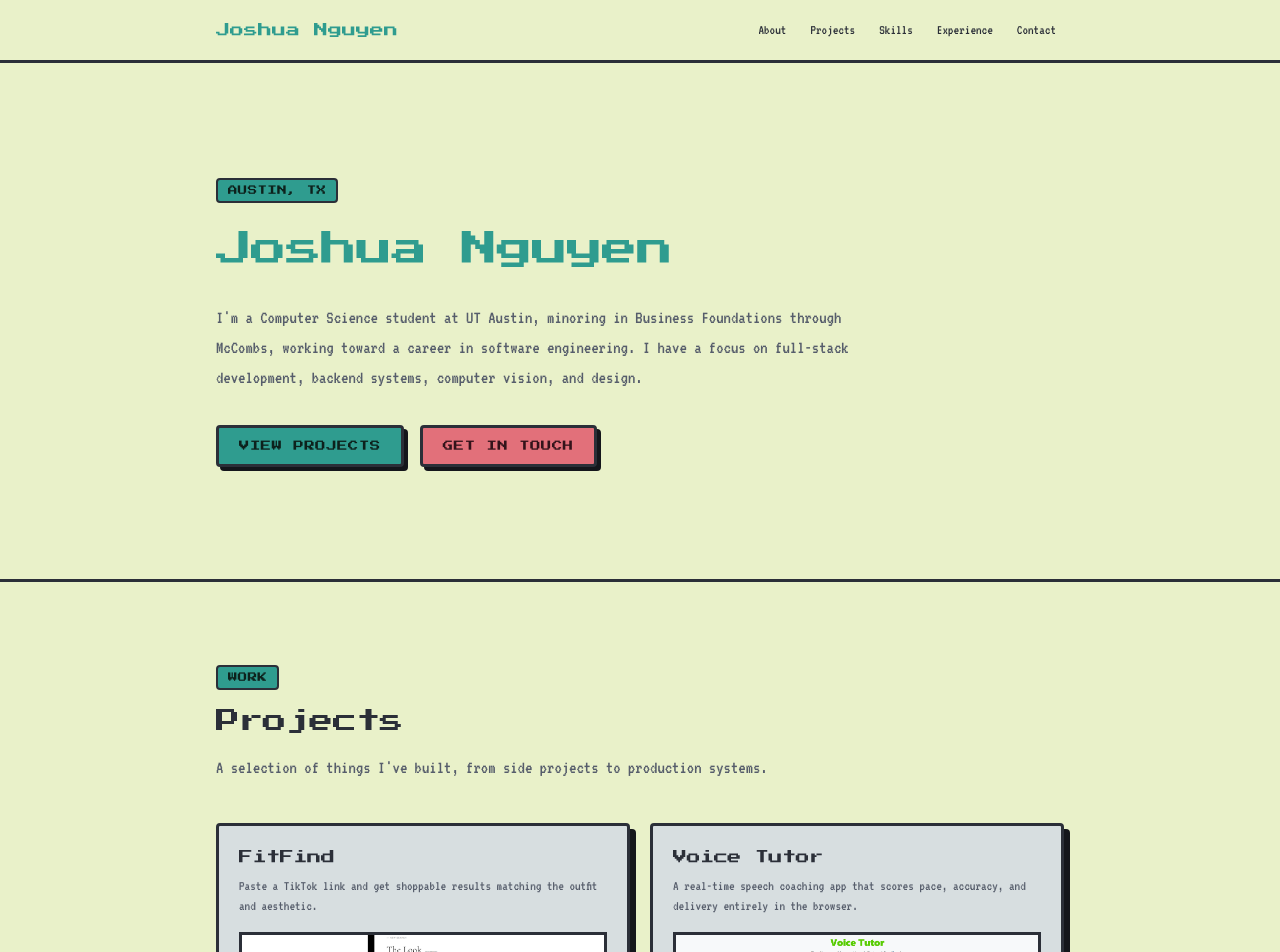
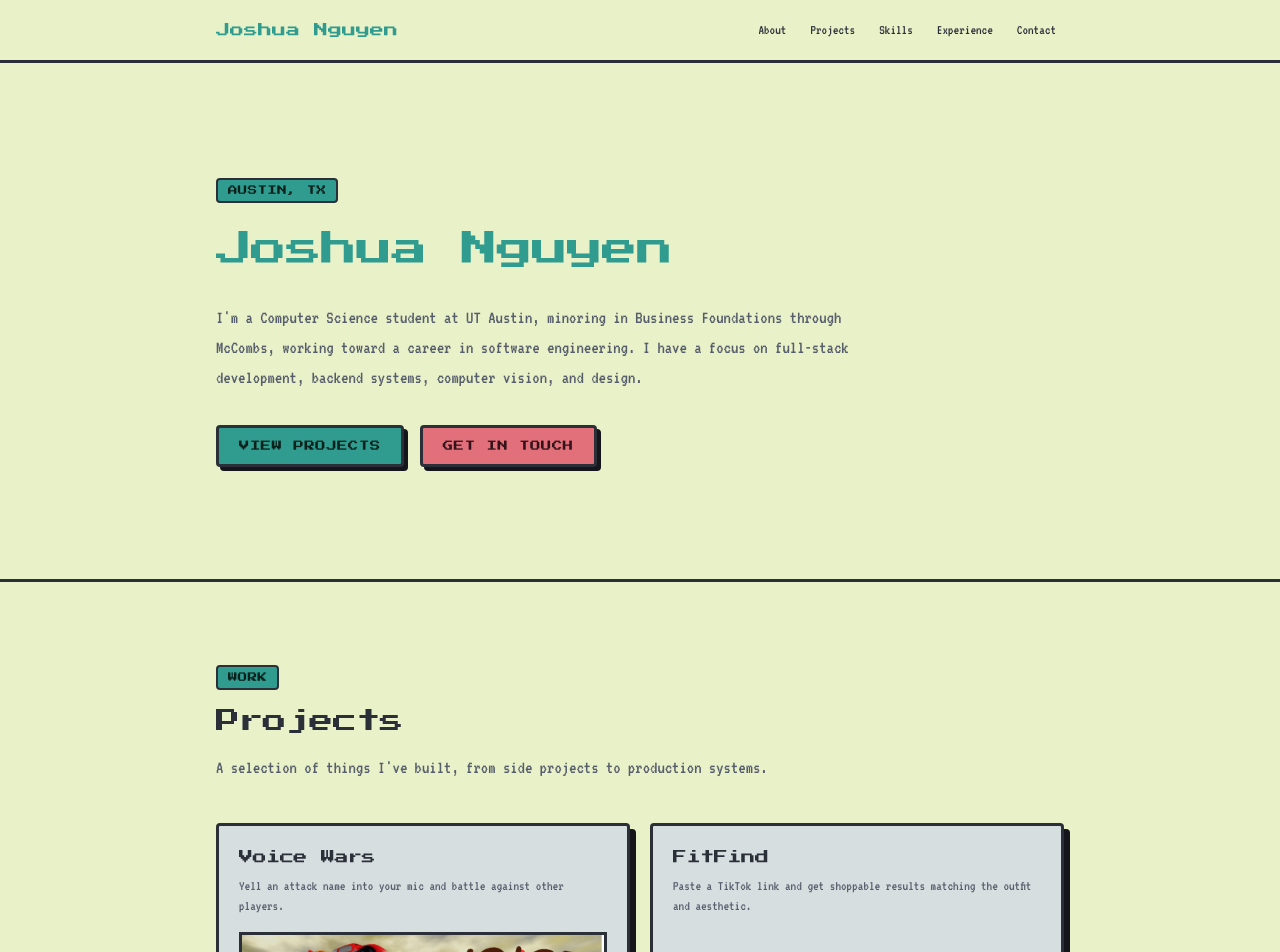
Before and after one commit to JoshNguyen13/Portfolio, a Next.js app: page / in a window 1280 px wide. Shown: the top 952 px of the page. Built offline with nearby package versions, Linux system fonts and the light colour scheme.

Commit message:
Voice Wars

```diff
--- a/src/app/projects/[slug]/page.tsx
+++ b/src/app/projects/[slug]/page.tsx
@@ -75,6 +75,18 @@ export default async function ProjectPage({ params }: Props) {
         )}
       </div>
 
+      {project.videoEmbedUrl && (
+        <div className="pixel-border mt-10 aspect-video w-full overflow-hidden">
+          <iframe
+            src={project.videoEmbedUrl}
+            title={`${project.title} demo video`}
+            className="h-full w-full"
+            allow="accelerometer; autoplay; clipboard-write; encrypted-media; gyroscope; picture-in-picture; web-share"
+            allowFullScreen
+          />
+        </div>
+      )}
+
       <p className="mt-10 leading-relaxed text-muted">{project.description}</p>
     </article>
   );
--- a/src/data/projects.ts
+++ b/src/data/projects.ts
@@ -1,12 +1,33 @@
 import { Project } from "@/types";
 
 export const projects: Project[] = [
+  {
+    slug: "voice-wars",
+    title: "Voice Wars",
+    summary: "Yell an attack name into your mic and battle against other players.",
+    image: "projects/VoiceWars.png",
+    description: [
+      "A real-time multiplayer combat game in Roblox Studio where players cast attacks via voice: a speech-recognition pipeline detects per-move trigger phrases, and live RMS loudness scales attack power in real time.",
+      "Combat spans projectiles, beams, melee combo strings, and multi-phase summon attacks, fully server-resolved: the client sends intent only, while the server computes damage, cooldowns, and hit detection to prevent client-side manipulation. Includes a boss encounter with its own attack patterns and AI state machine.",
+      "Hit reactions run on a custom ragdoll system built for Roblox's constraint-based avatar rig, including mass-scaled velocity ramping for continuous knockback and landing-gated recovery timing.",
+      "Progression uses a rarity-weighted loot-crate economy with DataStore-backed persistence. Duplicate rolls bank EXP toward that move's next level (flat damage bonus per level, capped at 10) rather than being wasted.",
+    ].join(" "),
+    tags: ["Roblox Studio", "Luau", "Client-Server Networking", "Physics Simulation", "DataStoreService"],
+    liveUrl: "https://www.roblox.com/games/125161968549079/Voice-Wars",
+    repoUrl: "",
+    featured: true,
+  },
   {
     slug: "fitfind",
     title: "FitFind",
     summary: "Paste a TikTok link and get shoppable results matching the outfit and aesthetic.",
     image: "projects/FitFind.png",
-    description:"A fashion discovery app that turns a pasted TikTok URL or uploaded screenshot into shoppable product results. yt-dlp and OpenCV extract key frames from the video server-side, then a single Gemini Vision call detects individual clothing items and classifies the overall aesthetic (e.g. 'gorpcore', 'quiet luxury'). Results are split into two sections — Exact Items, matched to the specific detected pieces, and Related Items, matched to the broader aesthetic — with sort and price filtering handled client-side after a single Serper API call per query to avoid redundant re-fetching. Built with a FastAPI backend and Next.js frontend, with retry logic for Gemini rate limits and gender-aware prompting for more accurate item classification.",
+    description: [
+      "A fashion discovery app that turns a pasted TikTok URL or uploaded screenshot into shoppable product results.",
+      "yt-dlp and OpenCV extract key frames from the video server-side, then a single Gemini Vision call detects individual clothing items and classifies the overall aesthetic (e.g. 'gorpcore', 'quiet luxury').",
+      "Results are split into two sections (Exact Items: matched to the specific detected pieces; Related Items: matched to the broader aesthetic) with sort and price filtering handled client-side after a single Serper API call per query to avoid redundant re-fetching.",
+      "Built with a FastAPI backend and Next.js frontend, with retry logic for Gemini rate limits and gender-aware prompting for more accurate item classification.",
+    ].join(" "),
     tags: ["Next.js", "FastAPI", "Gemini Vision", "Python", "TypeScript"],
     liveUrl: "https://fitfind-joshuanguyen.vercel.app",
     repoUrl: "https://github.com/JoshNguyen13/FitFind",
@@ -17,7 +38,10 @@ export const projects: Project[] = [
     title: "Voice Tutor",
     summary: "A real-time speech coaching app that scores pace, accuracy, and delivery entirely in the browser.",
     image: "projects/VoiceTutor.png",
-    description: "A fully client-side public speaking coach that transcribes live speech via the Web Speech API and aligns it against target scripts with a Levenshtein edit-distance algorithm to score pace, accuracy, filler words, and hesitation pauses in real time. Includes a teleprompter mode with adjustable auto-scroll speed, live pitch/monotone detection via the Web Audio API, and instant audio playback.",
+    description: [
+      "A fully client-side public speaking coach that transcribes live speech via the Web Speech API and aligns it against target scripts with a Levenshtein edit-distance algorithm to score pace, accuracy, filler words, and hesitation pauses in real time.",
+      "Includes a teleprompter mode with adjustable auto-scroll speed, live pitch/monotone detection via the Web Audio API, and instant audio playback.",
+    ].join(" "),
     tags: ["React", "Web Speech API", "Web Audio API", "Vite"],
     liveUrl: "https://voicetutor-joshuanguyen.vercel.app",
     repoUrl: "https://github.com/JoshNguyen13/Voice-Tutor",
@@ -28,7 +52,12 @@ export const projects: Project[] = [
     title: "MacroBook",
     summary: "Paste a TikTok or Instagram recipe link and get it parsed into ingredients, macros, and a logged calorie entry automatically.",
     image: "projects/MacroBook.png",
-    description: "A calorie tracker and recipe manager built with Expo (React Native) for iOS, Android, and web from one codebase, backed by Supabase (Postgres, auth, RLS, Edge Functions). Beyond standard calorie tracking (USDA FoodData Central search, serving-based logging, barcode scanning via Open Food Facts, weekly trend charts) the core feature is recipe import from TikTok, Instagram, and YouTube links: an Edge Function fetches each platform's caption/description (TikTok oEmbed, YouTube Data API, or Instagram page metadata with automatic retry for its inconsistent responses), then parses it into structured ingredients and steps. Macros are extracted directly when a creator states them, or estimated from the parsed ingredient list via per-ingredient USDA lookups otherwise. Recipe search (Spoonacular) and calorie data are proxied through server-side Edge Functions so third-party API keys never reach the client.",
+    description: [
+      "A calorie tracker and recipe manager built with Expo (React Native) for iOS, Android, and web from one codebase, backed by Supabase (Postgres, auth, RLS, Edge Functions).",
+      "Beyond standard calorie tracking (USDA FoodData Central search, serving-based logging, barcode scanning via Open Food Facts, weekly trend charts) the core feature is recipe import from TikTok, Instagram, and YouTube links: an Edge Function fetches each platform's caption/description (TikTok oEmbed, YouTube Data API, or Instagram page metadata with automatic retry for its inconsistent responses), then parses it into structured ingredients and steps.",
+      "Macros are extracted directly when a creator states them, or estimated from the parsed ingredient list via per-ingredient USDA lookups otherwise.",
+      "Recipe search (Spoonacular) and calorie data are proxied through server-side Edge Functions so third-party API keys never reach the client.",
+    ].join(" "),
     tags: ["React Native", "Expo", "Supabase", "PostgreSQL", "Gemini", "TypeScript"],
     liveUrl: "https://macrobook-joshuanguyen.vercel.app/",
     repoUrl: "https://github.com/JoshNguyen13/MacroBook",
--- a/src/types/index.ts
+++ b/src/types/index.ts
@@ -4,6 +4,8 @@ export type Project = {
   summary: string;
   description: string;
   image?: string;
+  /** YouTube/Vimeo embed URL, e.g. "https://www.youtube.com/embed/VIDEO_ID" or "https://player.vimeo.com/video/VIDEO_ID" */
+  videoEmbedUrl?: string;
   tags: string[];
   liveUrl?: string;
   repoUrl?: string;
```
Also changed, not shown: public/projects/VoiceWars.png (added).
